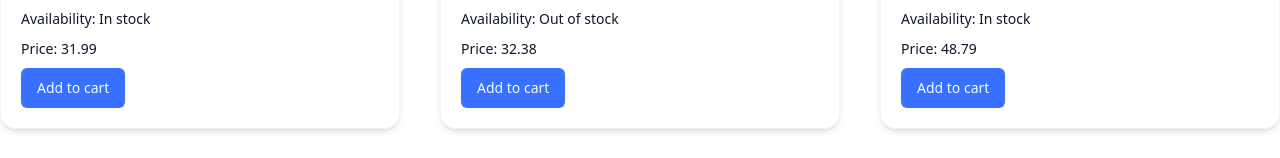
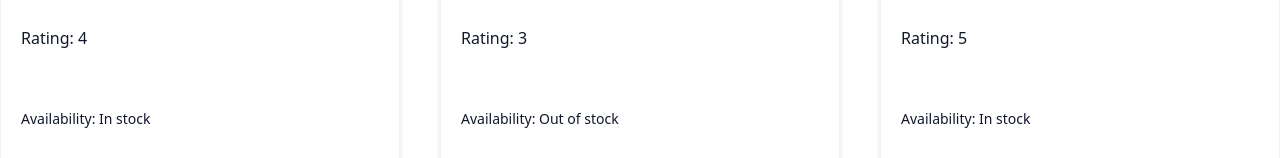
Before and after one commit to owakeelAhmmed/booktown, a React (Vite) app: page / in a window 1280 px wide. Shown: the part 1135-1293 px from the top of the page. Built offline with nearby package versions, Linux system fonts and the light colour scheme.

Commit message:
home page add to cart button hidden done

```diff
--- a/src/components/ProductCard.tsx
+++ b/src/components/ProductCard.tsx
@@ -2,13 +2,15 @@
 import { IProduct } from '@/types/globalTypes';
 import { toast } from './ui/use-toast';
 import { Button } from './ui/button';
-import { Link } from 'react-router-dom';
+import { Link, useLocation } from 'react-router-dom';
 
 interface IProps {
   product: IProduct;
 }
 
 export default function ProductCard({ product }: IProps) {
+  const location = useLocation();
+  const isHomePage = location.pathname === '/';
   const handleAddProduct = (product: IProduct) => {
     toast({
       description: 'Product Added',
@@ -16,7 +18,7 @@ export default function ProductCard({ product }: IProps) {
   };
   return (
     <div>
-      <div className="rounded-2xl h-[480px] flex flex-col items-start justify-between p-5 overflow-hidden shadow-md border border-gray-100 hover:shadow-2xl hover:scale-[102%] transition-all gap-2">
+      <div className="rounded-2xl h-[580px] flex flex-col items-start justify-between p-5 overflow-hidden shadow-md border border-gray-100 hover:shadow-2xl hover:scale-[102%] transition-all gap-2">
         <Link to={`/product-details/${product._id}`} className="w-full">
           <img src={product?.image} alt="product" />
           <h1 className="text-xl font-semibold">{product?.name}</h1>
@@ -26,9 +28,11 @@ export default function ProductCard({ product }: IProps) {
           Availability: {product?.status ? 'In stock' : 'Out of stock'}
         </p>
         <p className="text-sm">Price: {product?.price}</p>
-        <Button variant="default" onClick={() => handleAddProduct(product)}>
-          Add to cart
-        </Button>
+        {!isHomePage && (
+          <Button variant="default" onClick={() => handleAddProduct(product)}>
+            Add to cart
+          </Button>
+        )}
       </div>
     </div>
   );
```
